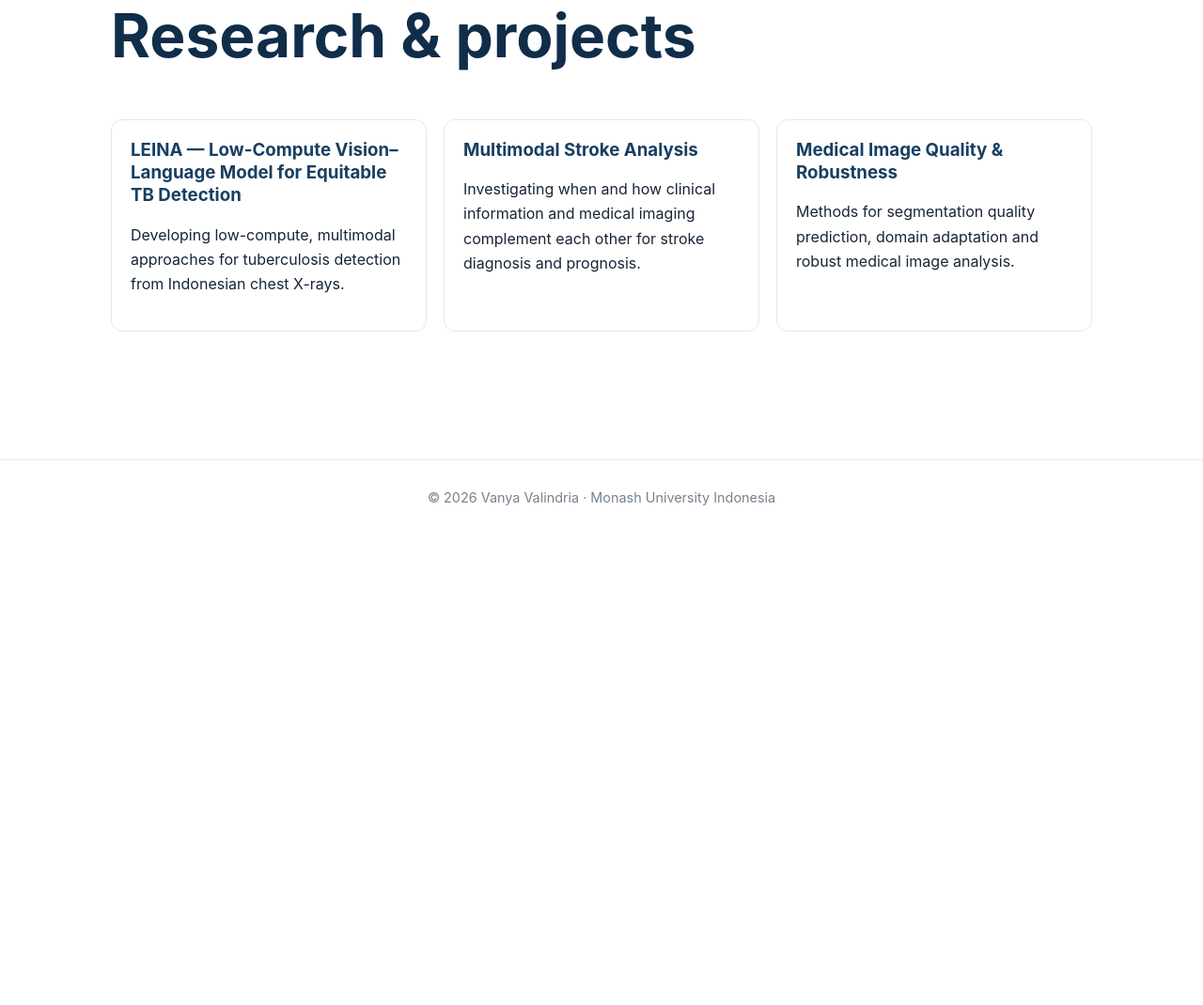
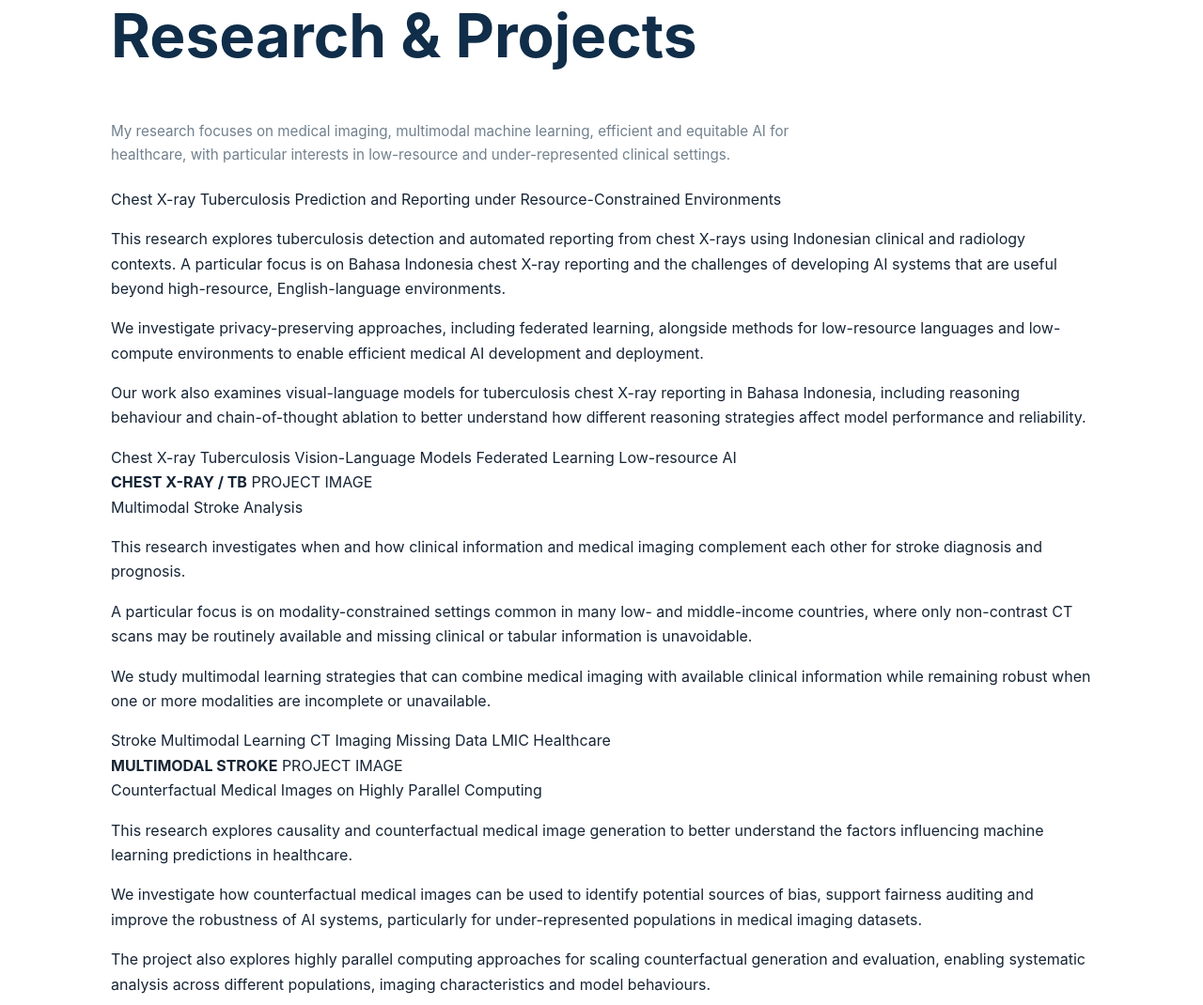
Before and after one commit to vanyavalindria/vanyavalindria.github.io, a plain HTML site: page research.html in a window 1280 px wide. Shown: the part 218-1288 px from the top of the page at 94% size. Before the commit the page ends 800 px from the top, so only its background shows below. Drawn offline with Linux system fonts and the light colour scheme.

Commit message:
Update research.html

```diff
--- a/research.html
+++ b/research.html
@@ -1,2 +1,272 @@
-<!doctype html><html lang="en"><head><meta charset="utf-8"><meta name="viewport" content="width=device-width,initial-scale=1"><title>Projects | Vanya Valindria</title><link rel="stylesheet" href="assets/css/style.css"></head><body><header><div class="nav"><a class="brand" href="index.html">VANYA VALINDRIA</a><button class="menu" aria-label="Menu">☰</button><nav>
-  <a href="index.html">About Me</a><a class="" href="team.html">Team</a><a class="active" href="research.html"> Projects</a><a class="" href="publications.html">Publications</a><a class="" href="grants.html">Grants</a><a class="" href="teaching-talks.html">Teaching & Talks</a><a class="" href="media.html">Media</a></nav></div></header><main><section class=section><p class=eyebrow>RESEARCH</p><h1>Research & projects</h1><div class=grid><div class=card><h3>LEINA — Low-Compute Vision–Language Model for Equitable TB Detection</h3><p>Developing low-compute, multimodal approaches for tuberculosis detection from Indonesian chest X-rays.</p></div><div class=card><h3>Multimodal Stroke Analysis</h3><p>Investigating when and how clinical information and medical imaging complement each other for stroke diagnosis and prognosis.</p></div><div class=card><h3>Medical Image Quality & Robustness</h3><p>Methods for segmentation quality prediction, domain adaptation and robust medical image analysis.</p></div></div></section></main><footer>© <span id="year"></span> Vanya Valindria · Monash University Indonesia</footer><script src="assets/js/main.js"></script></body></html>
+<!doctype html>
+<html lang="en">
+
+<head>
+  <meta charset="utf-8">
+  <meta name="viewport" content="width=device-width,initial-scale=1">
+
+  <title>Projects | Vanya Valindria</title>
+
+  <link rel="stylesheet" href="assets/css/style.css">
+</head>
+
+<body>
+
+<header>
+
+  <div class="nav">
+
+    <a class="brand" href="index.html">
+      VANYA VALINDRIA
+    </a>
+
+    <button class="menu" aria-label="Menu">
+      ☰
+    </button>
+
+    <nav>
+      <a href="index.html">About Me</a>
+      <a href="team.html">Team</a>
+      <a class="active" href="research.html">Research</a>
+      <a href="publications.html">Publications</a>
+      <a href="grants.html">Grants</a>
+      <a href="teaching-talks.html">Teaching & Talks</a>
+      <a href="media.html">Media</a>
+    </nav>
+
+  </div>
+
+</header>
+
+
+<main>
+
+  <section class="section research-page">
+
+    <p class="eyebrow">
+      RESEARCH & PROJECTS
+    </p>
+
+    <h1>
+      Research & Projects
+    </h1>
+
+    <p class="section-intro research-intro">
+      My research focuses on medical imaging, multimodal machine learning,
+      efficient and equitable AI for healthcare, with particular interests
+      in low-resource and under-represented clinical settings.
+    </p>
+
+
+    <!-- =========================================
+         PROJECT 1
+    ========================================== -->
+
+    <div class="research-project">
+
+      <div class="research-project-title">
+        Chest X-ray Tuberculosis Prediction and Reporting under
+        Resource-Constrained Environments
+      </div>
+
+
+      <div class="research-project-content">
+
+        <div class="research-project-text">
+
+          <p>
+            This research explores tuberculosis detection and automated
+            reporting from chest X-rays using Indonesian clinical and
+            radiology contexts. A particular focus is on Bahasa Indonesia
+            chest X-ray reporting and the challenges of developing AI
+            systems that are useful beyond high-resource, English-language
+            environments.
+          </p>
+
+          <p>
+            We investigate privacy-preserving approaches, including
+            federated learning, alongside methods for low-resource
+            languages and low-compute environments to enable efficient
+            medical AI development and deployment.
+          </p>
+
+          <p>
+            Our work also examines visual-language models for tuberculosis
+            chest X-ray reporting in Bahasa Indonesia, including reasoning
+            behaviour and chain-of-thought ablation to better understand
+            how different reasoning strategies affect model performance
+            and reliability.
+          </p>
+
+          <div class="research-tags">
+
+            <span>Chest X-ray</span>
+            <span>Tuberculosis</span>
+            <span>Vision-Language Models</span>
+            <span>Federated Learning</span>
+            <span>Low-resource AI</span>
+
+          </div>
+
+        </div>
+
+
+        <div class="research-image-placeholder">
+
+          <div>
+            <strong>CHEST X-RAY / TB</strong>
+            <span>PROJECT IMAGE</span>
+          </div>
+
+        </div>
+
+      </div>
+
+    </div>
+
+
+
+    <!-- =========================================
+         PROJECT 2
+    ========================================== -->
+
+    <div class="research-project">
+
+      <div class="research-project-title">
+        Multimodal Stroke Analysis
+      </div>
+
+
+      <div class="research-project-content research-project-reverse">
+
+
+        <div class="research-project-text">
+
+          <p>
+            This research investigates when and how clinical information
+            and medical imaging complement each other for stroke diagnosis
+            and prognosis.
+          </p>
+
+          <p>
+            A particular focus is on modality-constrained settings common
+            in many low- and middle-income countries, where only
+            non-contrast CT scans may be routinely available and missing
+            clinical or tabular information is unavoidable.
+          </p>
+
+          <p>
+            We study multimodal learning strategies that can combine
+            medical imaging with available clinical information while
+            remaining robust when one or more modalities are incomplete
+            or unavailable.
+          </p>
+
+          <div class="research-tags">
+
+            <span>Stroke</span>
+            <span>Multimodal Learning</span>
+            <span>CT Imaging</span>
+            <span>Missing Data</span>
+            <span>LMIC Healthcare</span>
+
+          </div>
+
+        </div>
+
+
+        <div class="research-image-placeholder">
+
+          <div>
+            <strong>MULTIMODAL STROKE</strong>
+            <span>PROJECT IMAGE</span>
+          </div>
+
+        </div>
+
+
+      </div>
+
+    </div>
+
+
+
+    <!-- =========================================
+         PROJECT 3
+    ========================================== -->
+
+    <div class="research-project">
+
+      <div class="research-project-title">
+        Counterfactual Medical Images on Highly Parallel Computing
+      </div>
+
+
+      <div class="research-project-content">
+
+        <div class="research-project-text">
+
+          <p>
+            This research explores causality and counterfactual medical
+            image generation to better understand the factors influencing
+            machine learning predictions in healthcare.
+          </p>
+
+          <p>
+            We investigate how counterfactual medical images can be used
+            to identify potential sources of bias, support fairness
+            auditing and improve the robustness of AI systems, particularly
+            for under-represented populations in medical imaging datasets.
+          </p>
+
+          <p>
+            The project also explores highly parallel computing approaches
+            for scaling counterfactual generation and evaluation, enabling
+            systematic analysis across different populations, imaging
+            characteristics and model behaviours.
+          </p>
+
+          <div class="research-tags">
+
+            <span>Counterfactual AI</span>
+            <span>Causality</span>
+            <span>Fairness</span>
+            <span>Medical Imaging</span>
+            <span>High-performance Computing</span>
+
+          </div>
+
+        </div>
+
+
+        <div class="research-image-placeholder">
+
+          <div>
+            <strong>COUNTERFACTUAL AI</strong>
+            <span>PROJECT IMAGE</span>
+          </div>
+
+        </div>
+
+      </div>
+
+    </div>
+
+
+  </section>
+
+</main>
+
+
+<footer>
+
+  © <span id="year"></span>
+  Vanya Valindria · Monash University Indonesia
+
+</footer>
+
+
+<script src="assets/js/main.js"></script>
+
+</body>
+</html>
```
